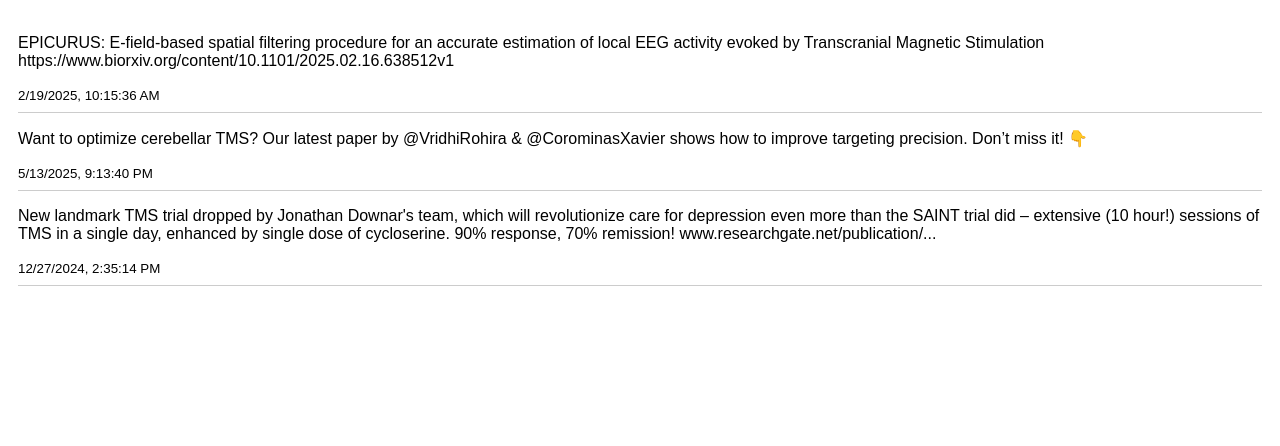
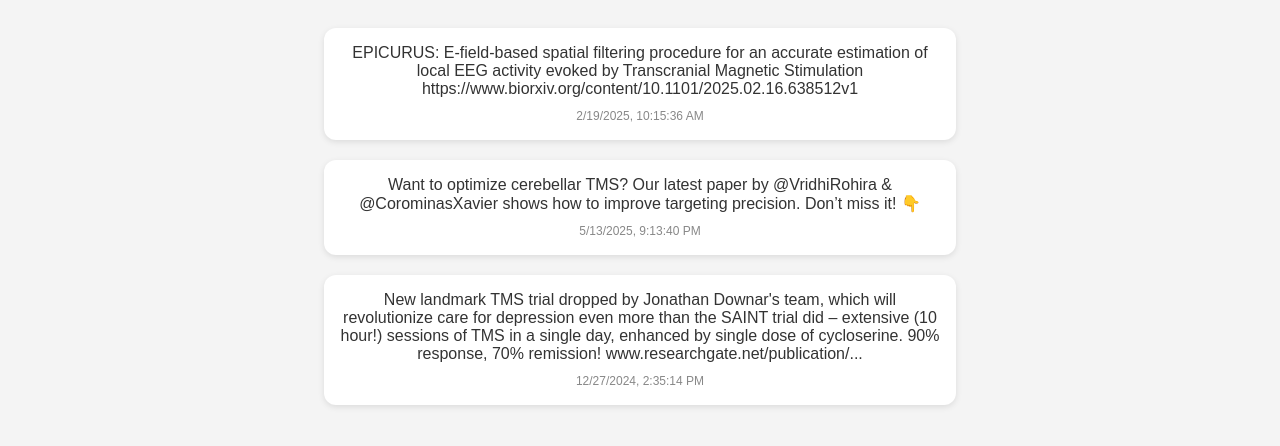
Before and after one commit to XavierCorominas/bluesky, a website: page widget.html in a window 1280 px wide. Drawn offline with Linux system fonts and the light colour scheme.

Commit message:
Update widget.html

```diff
--- a/widget.html
+++ b/widget.html
@@ -1,9 +1,40 @@
 <!DOCTYPE html>
 <html>
 <head>
+  <meta charset="UTF-8">
+  <title>Bluesky Feed</title>
   <style>
-    body { font-family: sans-serif; padding: 10px; }
-    .post { margin-bottom: 1em; border-bottom: 1px solid #ccc; padding-bottom: 0.5em; }
+    body {
+      font-family: Arial, sans-serif;
+      background: #f4f4f4;
+      padding: 20px;
+    }
+
+    .post {
+      background: #ffffff;
+      border-radius: 12px;
+      box-shadow: 0 2px 6px rgba(0,0,0,0.1);
+      padding: 16px;
+      margin-bottom: 20px;
+      max-width: 600px;
+      margin-left: auto;
+      margin-right: auto;
+    }
+
+    .post p {
+      font-size: 16px;
+      color: #333;
+      margin: 0 0 8px 0;
+    }
+
+    .post small {
+      font-size: 12px;
+      color: #888;
+    }
+
+    #posts {
+      text-align: center;
+    }
   </style>
 </head>
 <body>
@@ -18,7 +49,10 @@
         data.forEach(post => {
           const div = document.createElement('div');
           div.className = 'post';
-          div.innerHTML = `<p>${post.text}</p><small>${new Date(post.date).toLocaleString()}</small>`;
+          div.innerHTML = `
+            <p>${post.text}</p>
+            <small>${new Date(post.date).toLocaleString()}</small>
+          `;
           container.appendChild(div);
         });
       })
```
